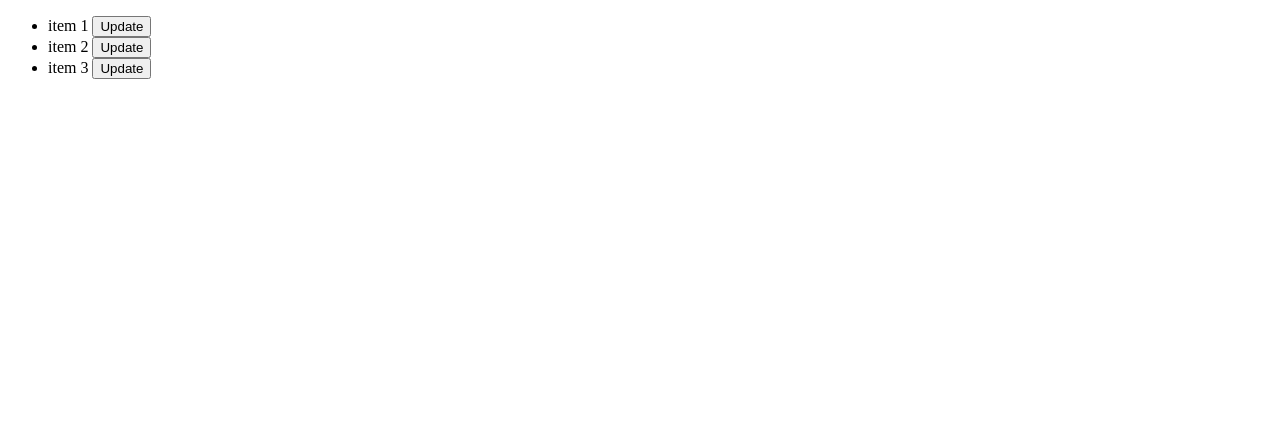
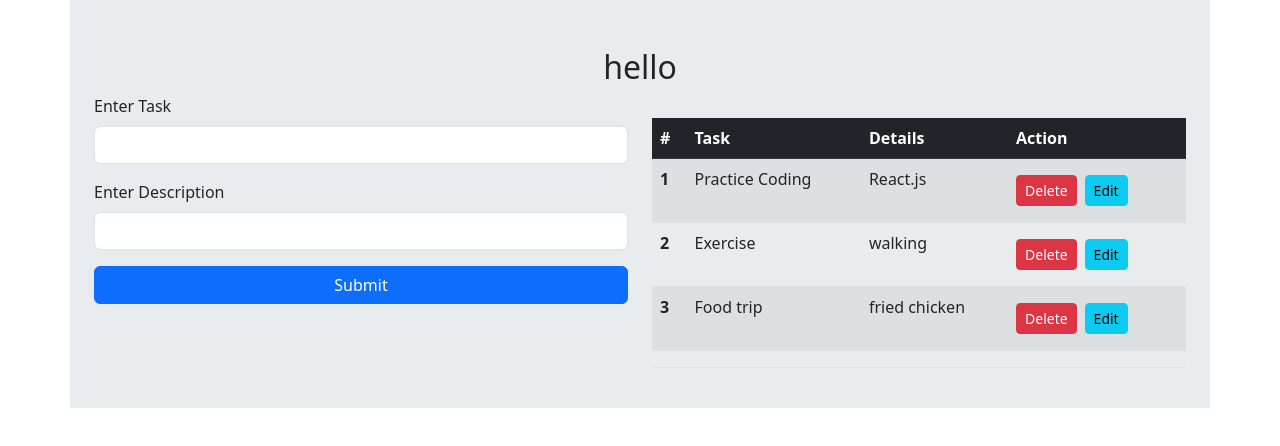
Before and after one commit to codepoint2020/react_playground, a React (Create React App) app: page / in a window 1280 px wide. Shown: the top 446 px of the page. Built offline with nearby package versions, Linux system fonts and the light colour scheme.

Commit message:
crud complete

```diff
--- /dev/null
+++ b/src/Test.js
@@ -0,0 +1,46 @@
+import React, { useState } from 'react';
+
+function App() {
+  const [inputValue, setInputValue] = useState('');
+  const [isEditMode, setIsEditMode] = useState(false);
+
+  function handleSubmit(event) {
+    event.preventDefault();
+    // Handle form submission logic here
+    alert('submit');
+  }
+
+  function handleUpdate(event) {
+    event.preventDefault();
+    // Handle form update logic here
+    alert('update');
+  }
+
+  function handleEdit(event) {
+    event.preventDefault();
+    setIsEditMode(true);
+  }
+
+  function handleCancel(event) {
+    event.preventDefault();
+    setIsEditMode(false);
+  }
+
+  return (
+    <div>
+      <form onSubmit={isEditMode ? handleUpdate : handleSubmit}>
+        <input type="text" value={inputValue} onChange={(e) => setInputValue(e.target.value)} disabled={!isEditMode} />
+        {isEditMode ? (
+          <div>
+            <button type="submit">Update</button>
+            <button onClick={handleCancel}>Cancel</button>
+          </div>
+        ) : (
+          <button onClick={handleEdit}>Edit</button>
+        )}
+      </form>
+    </div>
+  );
+}
+
+export default App;
--- /dev/null
+++ b/src/Todo1.js
@@ -0,0 +1,169 @@
+import { useState } from "react";
+
+
+function Todo1() {
+
+    const [todos, setTodos] = useState([
+        {id: 1, task: "Practice Coding", desc: "React.js"},
+        {id: 2, task: "Exercise", desc: "walking"},
+        {id: 3, task: "Food trip", desc: "fried chicken"}
+    ]);
+
+    let renderIfEmpty;
+    let renderNumberEmpty;
+
+
+
+    if (todos.length === 0) {
+        renderIfEmpty = "No more items";
+        renderNumberEmpty = "*";
+    }
+
+    //Add state
+    const [newTodo, setNewTodo] = useState('');
+    const [newDesc, setNewDesc] = useState('');
+    const [editID, setEditID] = useState(0);
+
+    // Edit and Update button State
+    const [editMode, setEditMode] = useState(true);
+
+     //Edit button
+     const handleEdit = (i) => {
+
+        let arrayCopy = [...todos];
+        let targetEntry = arrayCopy[i];
+        let newEditedTask = targetEntry.task;
+        let newEditedDesc = targetEntry.desc;
+        setNewTodo(newEditedTask);
+        setNewDesc(newEditedDesc);
+        setEditMode(false);
+        setEditID(i);
+
+     }
+
+
+
+
+    const handleInputTask = (event) => {
+        setNewTodo(event.target.value);
+    }
+
+    const handleInputDesc = (event) => {
+        setNewDesc(event.target.value);
+    }
+
+    const handleSubmit = (event) => {
+        event.preventDefault();
+        if (newTodo) {
+            let num = todos.length + 1;
+            let newEntry = { id: num, task: newTodo, desc: newDesc}
+            setTodos([...todos, newEntry]);
+            setNewTodo('');
+            setNewDesc('');
+        }
+        alert('submit');
+    }
+
+    //click the update button
+    const handleUpdate = (event) => {
+        event.preventDefault();
+
+            let targetEntryID = editID;
+            let copyArray = [...todos];
+            // alert(copyArray[targetEntryID].id);
+            copyArray[targetEntryID].id = targetEntryID;
+            copyArray[targetEntryID].task = newTodo;
+            copyArray[targetEntryID].desc = newDesc;
+            // alert('update' + editID);
+            console.log(editMode);
+            console.log(copyArray[targetEntryID].task );
+            setTodos(copyArray);
+            setNewTodo('');
+            setNewDesc('');
+            setEditMode(true);
+
+
+
+
+    }
+
+    const handleDelete = (index) => {
+        const newTodos = [...todos];
+        newTodos.splice(index, 1);
+        setTodos(newTodos);
+    }
+
+
+
+
+    return (
+        <>
+            <div className="container bg-body-secondary p-4">
+                <h1 className="text-center mb-2 h2 mt-4">hello</h1>
+                <div className="row">
+                    <div className="col-md-6">
+
+                        <form onSubmit={editMode ? handleSubmit : handleUpdate}>
+                            <div className="mb-3">
+                                <label for="item" className="form-label">Enter Task</label>
+                                <input type="text" className="form-control" id="item" onChange={handleInputTask} value={newTodo}/>
+                            </div>
+                            <div className="mb-3">
+                                <label for="desc" className="form-label">Enter Description</label>
+                                <input type="text" className="form-control" id="desc" onChange={handleInputDesc} value={newDesc}/>
+                            </div>
+                            <div className="d-grid gap-2">
+                            {editMode ?
+                                (
+                                <button className="btn btn-primary">Submit</button>
+                                ) : (
+                                <button className="btn btn-success" onClick={handleUpdate}>Update</button>
+                                )
+                            }
+                            </div>
+
+                        </form>
+
+                    </div>
+                    <div className="col-md-6">
+                    <table className="table table-striped table-hover mt-4">
+                        <thead className="table-dark">
+                            <tr>
+                            <th scope="col">#</th>
+                            <th scope="col">Task</th>
+                            <th scope="col">Details</th>
+                            <th scope="col">Action</th>
+                            </tr>
+                        </thead>
+                        <tbody>
+                            {todos.map((todo, index) => (
+                                <tr key={index}>
+                                <th scope="row">{index + 1}</th>
+                                <td>{todo.task}</td>
+                                <td>{todo.desc}</td>
+                                <td>
+                                    <button className="btn btn-sm btn-danger" onClick={() => handleDelete(index)}>Delete</button>
+                                    <button className="btn btn-sm btn-info m-2" onClick={() => handleEdit(index) }>Edit</button>
+                                </td>
+                                </tr>
+                            ))}
+
+                            <tr>
+                                <th scope="row">{renderNumberEmpty}</th>
+                                <td>{renderIfEmpty}</td>
+                                <td>{renderIfEmpty}</td>
+                                <td>{renderIfEmpty}</td>
+                            </tr>
+
+                        </tbody>
+                        </table>
+                    </div>
+
+                </div>
+
+            </div>
+        </>
+    )
+}
+
+export default Todo1;
--- a/src/UpdateElems.js
+++ b/src/UpdateElems.js
@@ -60,6 +60,8 @@ function App() {
   const [updateIndex, setUpdateIndex] = useState(null);
   const [updateValue, setUpdateValue] = useState('');
 
+  console.log(setUpdateIndex);
+
   const handleUpdate = (event) => {
     event.preventDefault();
     const updatedItems = [...items]; // create a copy of the original array
--- a/src/index.js
+++ b/src/index.js
@@ -1,16 +1,18 @@
 import React from 'react';
 import ReactDOM from 'react-dom/client';
-import UpdateElems from './UpdateElems';
+// import Test from './Test';
+import Todo1 from './Todo1';
 // import CreateElems from './CreateElems';
 // import App from './App';
 
-// import './bootstrap.css'
+import './bootstrap.css';
 import reportWebVitals from './reportWebVitals';
 
 const root = ReactDOM.createRoot(document.getElementById('root'));
 root.render(
   <React.StrictMode>
-    <UpdateElems />
+    <Todo1 />
+    {/* <Test /> */}
   </React.StrictMode>
 );
 
```
